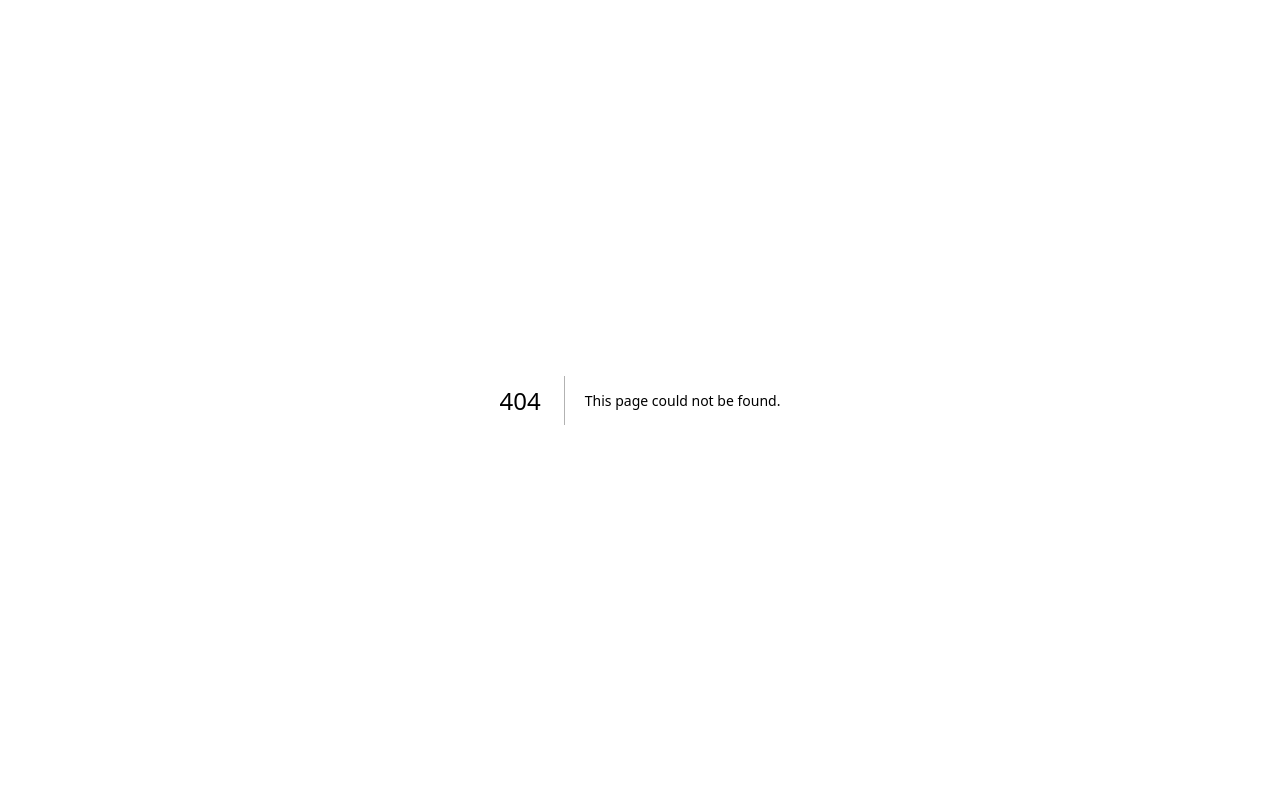
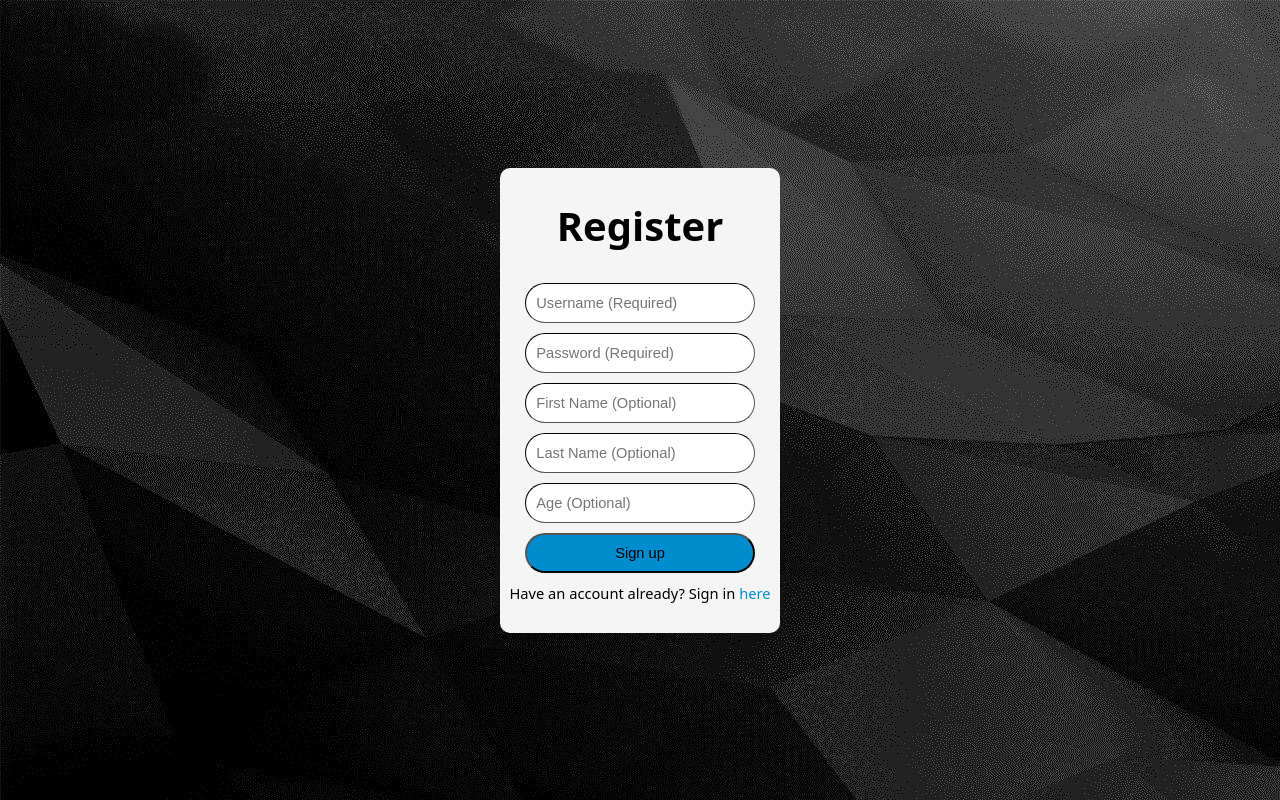
Before and after one commit to jonklein2021/next-chat, a Next.js app: page /register in a window 1280 px wide. Before the commit this address had no page. Built offline with nearby package versions, Linux system fonts and the light colour scheme.

Commit message:
register site working

```diff
--- /dev/null
+++ b/models/user.ts
@@ -0,0 +1,20 @@
+import { Schema, model, models } from 'mongoose';
+
+const userSchema = new Schema({
+    username: {
+        type: String,
+        required: true,
+        unique: true,
+    },
+    password: {
+        type: String,
+        required: true,
+    },
+    firstName: String,
+    lastName: String,
+    age: Number,
+})
+
+const User = models.User || model('User', userSchema)
+
+export default User;
--- a/package.json
+++ b/package.json
@@ -13,6 +13,7 @@
     "@types/node": "18.11.18",
     "@types/react": "18.0.26",
     "@types/react-dom": "18.0.10",
+    "mongoose": "^6.8.2",
     "next": "13.1.1",
     "react": "18.2.0",
     "react-dom": "18.2.0",
--- /dev/null
+++ b/pages/api/append.ts
@@ -0,0 +1,24 @@
+import type { NextApiRequest, NextApiResponse } from 'next';
+import User from '../../models/user';
+import mongoose from 'mongoose';
+
+export default async function append(req: NextApiRequest, res: NextApiResponse) {
+  try {
+    // connect
+    console.log('CONNECTING TO MONGODB...');
+    await mongoose.connect("mongodb://localhost/next-chat");
+    console.log('** CONNECTION MADE SUCCESSFULLY **');
+
+    // query & wait for response
+    console.log('** CREATING MONGO DOCUMENT... **');
+    const data = await User.create(req.body);
+    console.log('** DOCUMENT CREATED SUCCESSFULLY **');
+
+    // return response
+    res.json({ data });
+  } catch (error) {
+    res.json({ error });
+    console.log(error);
+  }
+
+}
--- a/pages/api/hello.ts
+++ /dev/null
@@ -1,13 +0,0 @@
-// Next.js API route support: https://nextjs.org/docs/api-routes/introduction
-import type { NextApiRequest, NextApiResponse } from 'next'
-
-type Data = {
-  name: string
-}
-
-export default function handler(
-  req: NextApiRequest,
-  res: NextApiResponse<Data>
-) {
-  res.status(200).json({ name: 'John Doe' })
-}
--- /dev/null
+++ b/pages/api/query.ts
@@ -0,0 +1,24 @@
+import type { NextApiRequest, NextApiResponse } from 'next';
+import User from '../../models/user';
+import mongoose from 'mongoose';
+
+export default async function query(req: NextApiRequest, res: NextApiResponse) {
+  try {
+    // connect
+    console.log('CONNECTING TO MONGODB...');
+    await mongoose.connect("mongodb://localhost/next-chat");
+    console.log('** CONNECTION MADE SUCCESSFULLY **');
+
+    // query & wait for response
+    console.log('** QUERYING DATABASE... **');
+    const data = await User.find(req.body);
+    console.log('** RESPONSE RECEIVED **');
+
+    // return response
+    res.json({ data });
+  } catch (error) {
+    res.json({ error });
+    console.log(error);
+  }
+
+}
--- /dev/null
+++ b/pages/register.tsx
@@ -0,0 +1,101 @@
+import React from "react";
+import Head from 'next/head'
+import styles from '../styles/Home.module.css'
+import bg from '../public/shapes.jpg'
+import Link from 'next/link'
+
+type state = {
+  username: String,
+  password: String,
+  firstName: String,
+  lastName: String,
+  age: Number,
+  error: Boolean
+}
+
+export default class Register extends React.Component {
+  state: state = {
+    username: "",
+    password: "",
+    firstName: "",
+    lastName: "",
+    age: 0,
+    error: false
+  }
+
+  register = async () => {
+    try {
+      let newUser: {[k: string]: any} = {};
+
+      for (const [k, v] of Object.entries(this.state)) {
+        if (k !== "error" && v) {
+          newUser[k] = v;
+        }
+      }
+
+      const res = await fetch('api/append', {
+        method: 'POST',
+        headers: {
+          'Content-Type' : 'application/json',
+        },
+        body: JSON.stringify(newUser)
+      });
+      const data = await res.json();
+      console.log({ data });
+
+      if (data.error.code === 11000) {
+        this.setState({error: true});
+        console.log("ERROR: Username already taken.");
+      }
+
+    } catch (error) {
+      console.log(error);
+    }
+  }
+
+  componentDidUpdate(prevState: Readonly<state>): void {
+      if (this.state.error != prevState.error) {
+        // render error msg
+      }
+  }
+
+  render(): React.ReactNode {
+    return (
+      <>
+        <Head>
+          <title>Sign in</title>
+          <meta name="description" content="Generated by create next app" />
+          <meta name="viewport" content="width=device-width, initial-scale=1" />
+          <link rel="icon" href="/favicon.ico" />
+        </Head>
+
+        <main className={styles.main} style={{
+            backgroundImage: `url(${bg.src})`,
+            width: '100%',
+            height: '100%',
+          }}>
+          <div className={styles.box}>
+
+            <h1>Register</h1>
+
+            <input placeholder='Username (Required)' id='username' className={styles.input} onChange={e => this.setState({username: e.target.value})} />
+
+            <input placeholder='Password (Required)' id='password' className={styles.input} onChange={e => this.setState({password: e.target.value})} />
+
+            <input placeholder='First Name (Optional)' id='firstName' className={styles.input} onChange={e => this.setState({firstName: e.target.value})} />
+
+            <input placeholder='Last Name (Optional)' id='lastName' className={styles.input} onChange={e => this.setState({lastName: e.target.value})} />
+
+            <input placeholder='Age (Optional)' id='age' className={styles.input} onChange={e => this.setState({age: e.target.value})} />
+
+            <button className={styles.submit} onClick={() => this.register()}>Sign up</button>
+
+            <p>Have an account already? Sign in <Link href="/" style={{color: "rgb(0, 141, 207)"}}>here</Link></p>
+
+          </div>
+
+        </main>
+      </>
+    )
+  }
+}
--- a/styles/Home.module.css
+++ b/styles/Home.module.css
@@ -28,7 +28,7 @@
 
 .box p {
   font-size: 11pt;
-  margin-bottom: 10px;
+  margin-bottom: 20px;
 }
 
 .input {
@@ -37,6 +37,7 @@
   font-size: 11pt;
   background-color: #FFF;
   border-color: #000;
+  color: #000;
   border-radius: 25px;
   border-width: 1px;
   padding-left: 10px;
```
Also changed, not shown: pages/index.tsx (+35 -5 lines), 1 other file (tests, documents, lock files or other folders).
